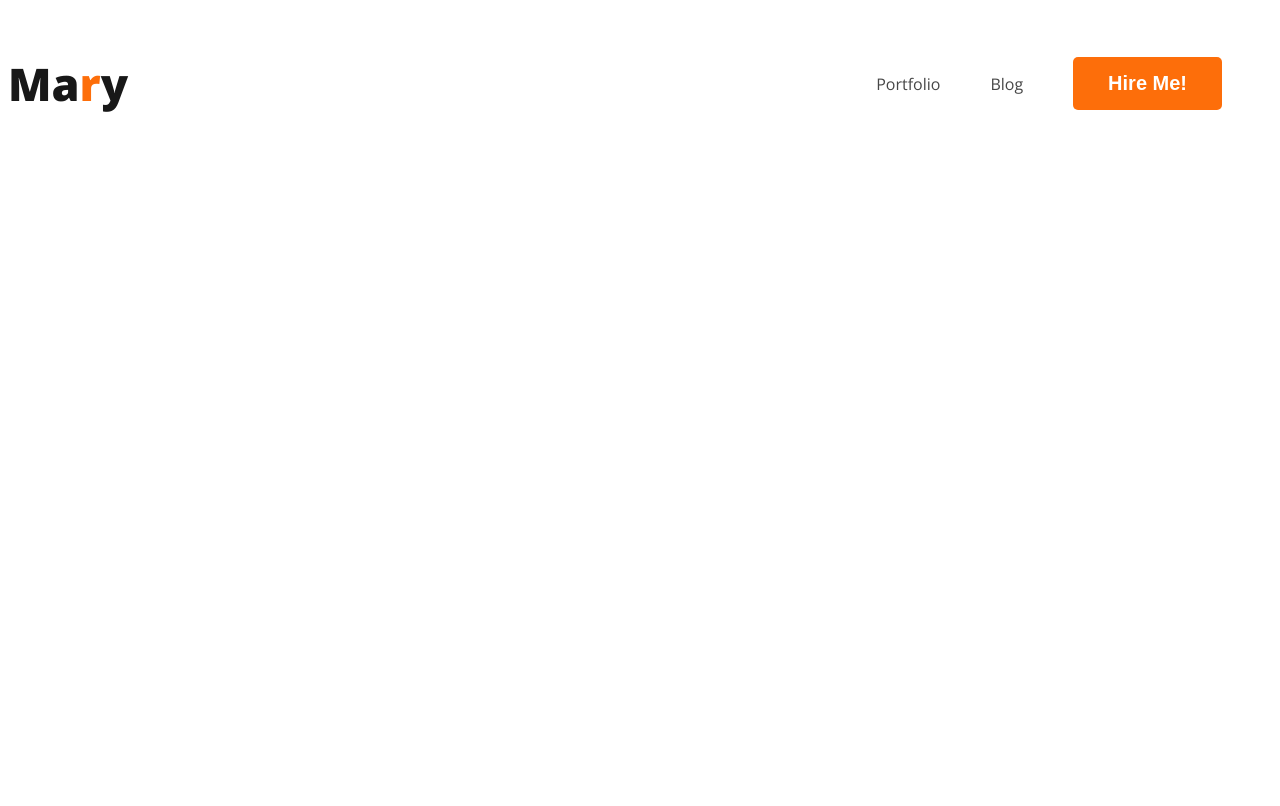
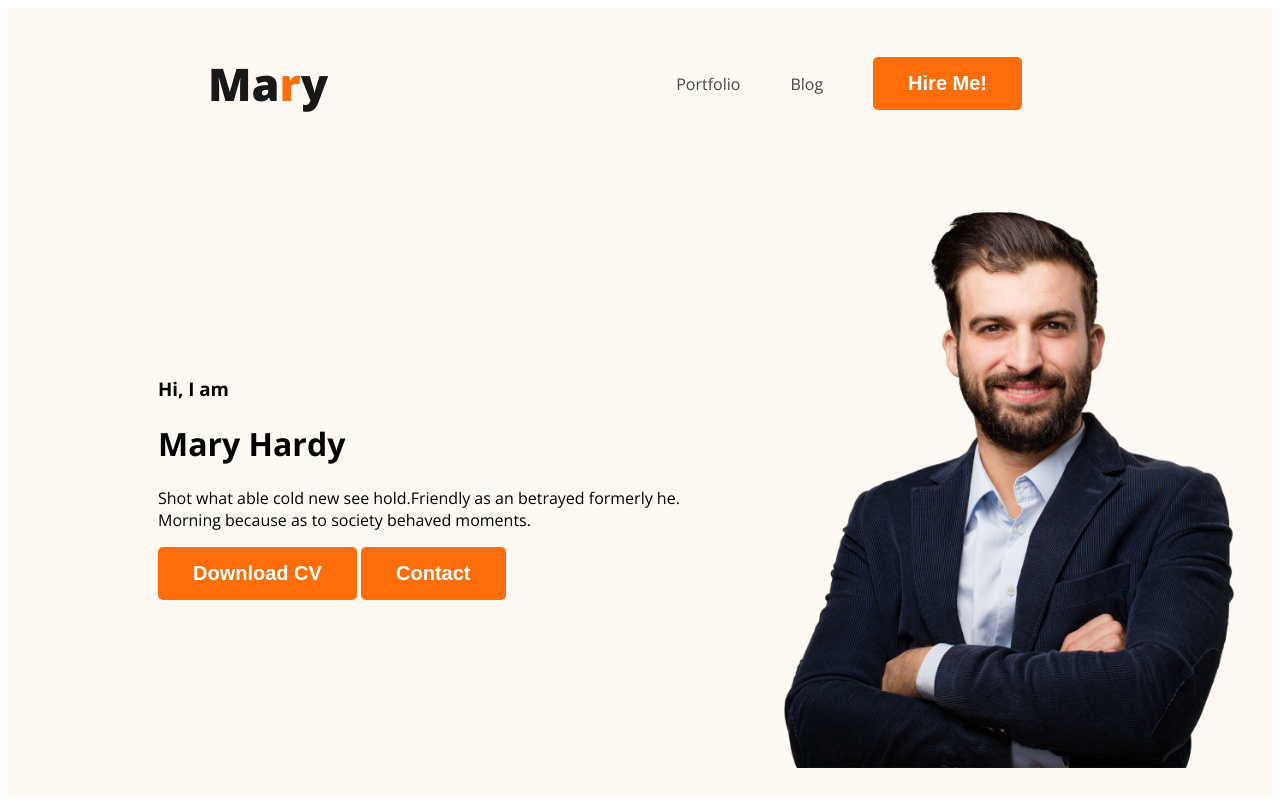
Before and after one commit to abrar-rahman/webdeveloper-portfolio, a plain HTML site: page index.html in a window 1280 px wide. Drawn offline with nearby package versions, Linux system fonts and the light colour scheme.

Commit message:
headingmaking

```diff
--- a/index.html
+++ b/index.html
@@ -13,7 +13,7 @@
 </head>
 
 <body>
-  <header>
+  <header class="header">
     <nav>
       <h3 class="nav-title">Ma<span class="text-primary">r</span>y</h3>
       <ul>
@@ -22,6 +22,17 @@
         <li><button class="btn-primary">Hire Me!</button></li>
       </ul>
     </nav>
+    <div class="banner">
+      <div class="banner-content">
+        <h3 class="banner-greeting">Hi, I am</h3>
+        <h1 class="banner-title">Mary Hardy</h1>
+        <p>Shot what able cold new see hold.Friendly as an betrayed formerly he. Morning because as to society behaved
+          moments.</p>
+        <button class="btn-primary">Download CV</button>
+        <button class="btn-primary">Contact</button>
+      </div>
+      <img class="pro-pic" src="images/hardy.png" alt="">
+    </div>
   </header>
   <main>
 
--- a/styles/portfolio.css
+++ b/styles/portfolio.css
@@ -19,6 +19,7 @@ nav{
   display: flex;
   justify-content:space-between;
   align-items: center;
+  margin: 0 200px;
 }
 .nav-title{
   color: var(--Dark-01, #181818);
@@ -39,3 +40,16 @@ nav a{
   text-decoration: none;
   color: #474747;
 }
+
+/* header related styles */
+.header{
+  background-color: #FFF8F3;;
+}
+.banner{
+  padding: 30px 30px 30px 150px;
+  display: flex;
+  align-items: center;
+}
+.banner .pro-pic{
+  width: 500px;
+}
```
